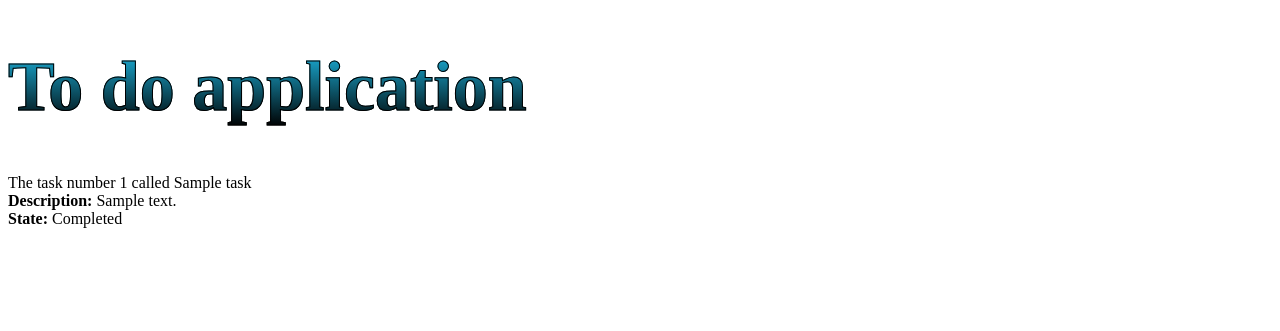
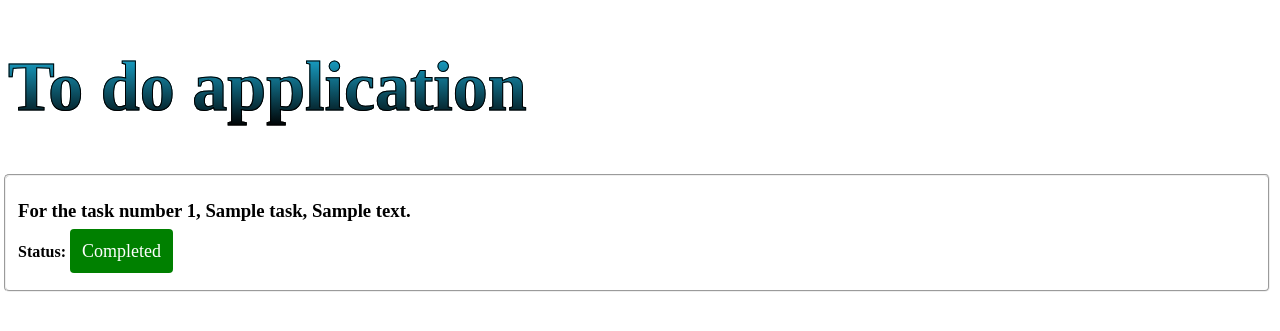
Before and after one commit to Cosmin74/OSF-July-Intership-Python, a Flask app: template Final_Project/templates/task.html in a window 1280 px wide. Shown: the top 331 px of the page. Run offline with Flask 3, Linux system fonts and the light colour scheme; the template is opened without the code that fills it: most values are stand-ins (such as "Sample title", 1, 10 or a date in 2020); parts of the project's set-up code (start-up, migrations or seed data) failed here and were passed over.

Commit message:
commit 18

```diff
--- a/Final_Project/templates/task.html
+++ b/Final_Project/templates/task.html
@@ -6,10 +6,13 @@
 </head>
 <body>
     <h1>To do application</h1>
-            <span>The task number {{ task.task_id }} called {{ task.task_title }} </span> <br>
-            <strong>Description:</strong> {{ task.task_description }}<br>
-            <strong>State:</strong> {{ task.task_state }}<br>
-
+        <fieldset>
+            <h3>For the task number {{ task.task_id }}, {{ task.task_title }}, {{ task.task_description }}</h3>
+            <strong>Status:</strong>
+            <span class="{% if task.task_state == 'Completed' %}task-completed{% else %}task-not-completed{% endif %}">
+                {{ task.task_state }}
+             </span><br><br>
+        </fieldset>
     <style>
         h1 {
             transform: translate (-50%, -50%);
@@ -28,6 +31,27 @@
               background-position: 0 0 ;
             }
           }
+
+        fieldset{
+            width:auto;
+            margin-left:-4px;
+            border-radius:5px;
+          }
+
+          .task-completed {
+            border-radius:4px;
+            font-size: 18px;
+            background-color: green;
+            color: white;
+        }
+
+        span{
+           padding:12px;
+        }
+
+        .task-not-completed {
+            background-color: gray;
+        }
     </style>
 </body>
 </html>
```
Also changed, not shown: Final_Project/static/style.css (deleted, +0 -16 lines), Final_Project/templates/tasks.html (+45 -7 lines).
